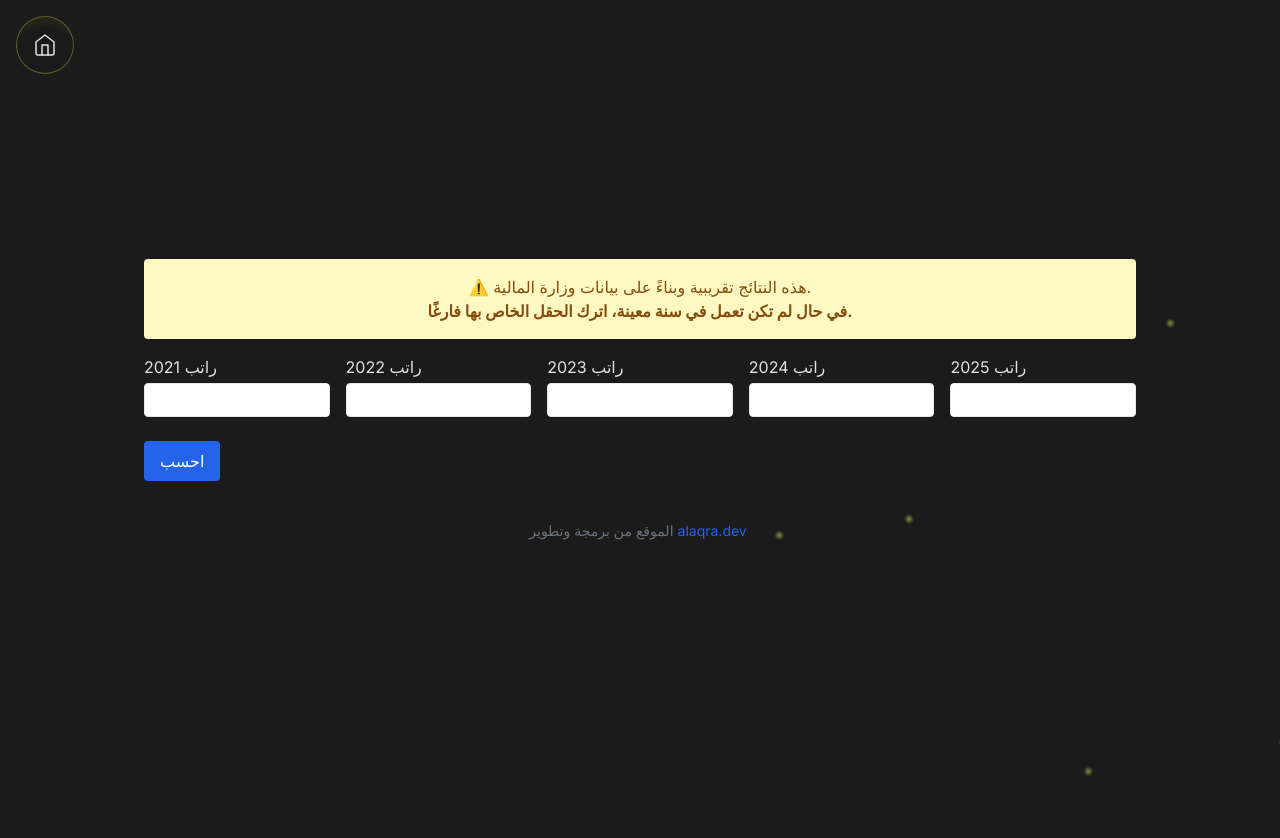
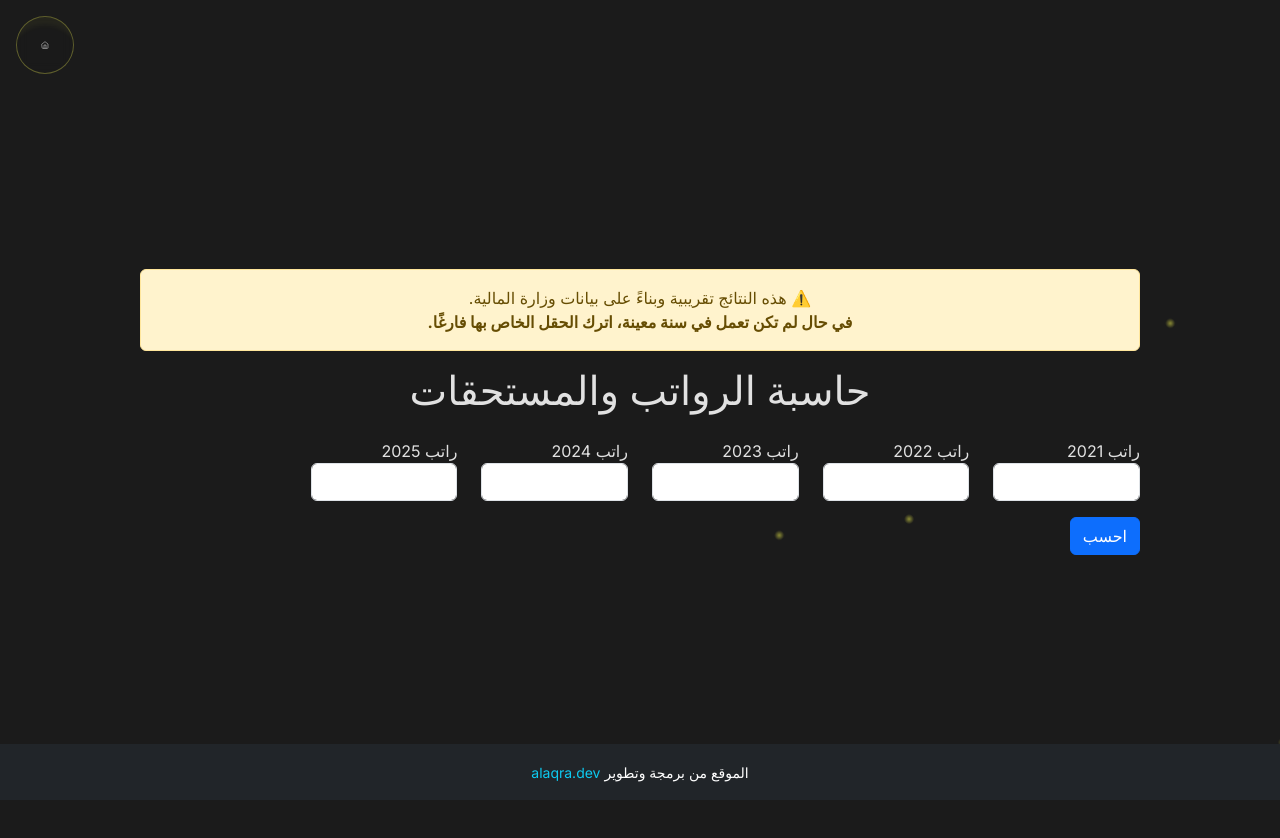
Before and after one commit to alaqrasenpai/AlaqraPortfolio, a Next.js app: page /salarycalc in a window 1280 px wide. Shown: the top 838 px of the page. Before the commit the page ends 800 px from the top, so only its background shows below. Built offline with nearby package versions, Linux system fonts and the light colour scheme.

Commit message:
page single

```diff
--- a/src/app/(sub pages)/salarycalc/page.js
+++ b/src/app/(sub pages)/salarycalc/page.js
@@ -1,9 +1,223 @@
-import SalaryCalculator from "@/components/SalaryCalculator";
+import { useState, useRef } from "react";
+import Head from "next/head";
 
-export default function Home() {
-    return (
-        <main>
-            <SalaryCalculator />
-        </main>
-    );
+const salaryData = {
+  "2021-11": { percent: 0.75 },
+  "2021-12": { percent: 0.8 },
+  "2022-01": { percent: 0.8 },
+  "2022-02": { percent: 0.8 },
+  "2022-03": { percent: 0.8, due: 0.16 },
+  "2022-04": { percent: 0.8, due: 0.2 },
+  "2022-05": { percent: 0.8, due: 0.05 },
+  "2022-06": { percent: 0.8, due: 0.16 },
+  "2022-07": { percent: 0.8, due: 0.1 },
+  "2022-08": { percent: 0.8, due: 0.12 },
+  "2022-09": { percent: 0.8, due: 0.1 },
+  "2022-10": { percent: 0.8, due: 0.06 },
+  "2022-11": { percent: 0.8, due: 0.05 },
+  "2022-12": { percent: 0.8, due: 0.05 },
+  "2023-01": { percent: 0.85 },
+  "2023-02": { percent: 0.8, due: 0.05 },
+  "2023-03": { percent: 1.0 },
+  "2023-04": { percent: 0.8 },
+  "2023-05": { percent: 0.85 },
+  "2023-06": { percent: 0.85 },
+  "2023-07": { percent: 0.85 },
+  "2023-08": { percent: 0.9 },
+  "2023-09": { percent: 0.9 },
+  "2023-10": { percent: 0.5 },
+  "2023-11": { percent: 0.65, due: 0.14 },
+  "2023-12": { percent: 0.6, min: 2000 },
+  "2024-01": { percent: 0.65, min: 2000 },
+  "2024-02": { percent: 0.7, min: 2000 },
+  "2024-03": { percent: 0.5, min: 2000 },
+  "2024-04": { percent: 0.5, min: 2000 },
+  "2024-05": { percent: 0.7, min: 3000 },
+  "2024-06": { percent: 0.7, min: 3000 },
+  "2024-07": { percent: 0.7, min: 3500 },
+  "2024-08": { percent: 0.7, min: 3500 },
+  "2024-09": { percent: 0.7, min: 3500 },
+  "2024-10": { percent: 0.7, min: 3500 },
+  "2024-11": { percent: 0.7, min: 3500 },
+  "2024-12": { percent: 0.7, min: 3500 },
+  "2025-01": { percent: 0.7, min: 3500 },
+  "2025-02": { percent: 0.7, min: 3500 },
+  "2025-03": { percent: 0.7, min: 3500 },
+  "2025-04": { percent: 0.7, min: 3500 },
+};
+
+export default function SalaryCalculator() {
+  const [results, setResults] = useState([]);
+  const [totals, setTotals] = useState({ totalPaid: 0, totalDuePaid: 0, totalDue: 0 });
+  const [showResults, setShowResults] = useState(false);
+
+  const formRef = useRef(null);
+
+  function handleSubmit(e) {
+    e.preventDefault();
+
+    const form = formRef.current;
+    const salaries = {
+      2021: parseFloat(form.salary2021.value) || null,
+      2022: parseFloat(form.salary2022.value) || null,
+      2023: parseFloat(form.salary2023.value) || null,
+      2024: parseFloat(form.salary2024.value) || null,
+      2025: parseFloat(form.salary2025.value) || null,
+    };
+
+    let totalPaid = 0,
+      totalDuePaid = 0,
+      totalDue = 0;
+    let dueAccumulated = 0;
+
+    const rows = [];
+
+    for (const [key, data] of Object.entries(salaryData)) {
+      const [year, month] = key.split("-");
+      const baseSalary = salaries[year];
+      if (!baseSalary) continue;
+
+      const percent = data.percent;
+      const duePercent = data.due || 0;
+      const minSalary = data.min || 0;
+
+      const paid = Math.max(baseSalary * percent, minSalary);
+      const duePaid = baseSalary * duePercent;
+
+      dueAccumulated += baseSalary - paid;
+      dueAccumulated -= duePaid;
+
+      totalPaid += paid;
+      totalDuePaid += duePaid;
+      totalDue = dueAccumulated;
+
+      rows.push({
+        year,
+        month,
+        baseSalary,
+        percent,
+        paid,
+        duePaid,
+        dueAccumulated,
+      });
+    }
+
+    setResults(rows);
+    setTotals({ totalPaid, totalDuePaid, totalDue });
+    setShowResults(true);
+  }
+
+  return (
+    <>
+      <Head>
+        <title>حساب المستحقات والرواتب</title>
+        <meta charSet="UTF-8" />
+        <meta name="viewport" content="width=device-width, initial-scale=1" />
+        {/* Bootstrap CSS CDN */}
+        <link
+          href="https://cdn.jsdelivr.net/npm/bootstrap@5.3.0/dist/css/bootstrap.min.css"
+          rel="stylesheet"
+        />
+      </Head>
+
+      <style>{`
+        body {
+          direction: rtl;
+          background-color: #f8f9fa;
+          padding-bottom: 100px;
+        }
+        table th, table td {
+          text-align: center;
+          white-space: nowrap;
+        }
+        @media (max-width: 767px) {
+          .year-input {
+            margin-bottom: 15px;
+          }
+        }
+      `}</style>
+
+      <div className="container mt-4">
+        <div className="alert alert-warning text-center" role="alert">
+          ⚠️ هذه النتائج تقريبية وبناءً على بيانات وزارة المالية.
+          <br />
+          <strong>في حال لم تكن تعمل في سنة معينة، اترك الحقل الخاص بها فارغًا.</strong>
+        </div>
+
+        <h1 className="mb-4 text-center">حاسبة الرواتب والمستحقات</h1>
+
+        <form id="salary-form" onSubmit={handleSubmit} ref={formRef}>
+          <div className="row">
+            {[2021, 2022, 2023, 2024, 2025].map((year) => (
+              <div key={year} className="col-12 col-sm-6 col-md-2 year-input">
+                <label>راتب {year}</label>
+                <input type="number" className="form-control" name={`salary${year}`} />
+              </div>
+            ))}
+          </div>
+          <button type="submit" className="btn btn-primary mt-3">
+            احسب
+          </button>
+        </form>
+
+        {showResults && (
+          <div className="mt-4" id="results">
+            <h3>النتائج:</h3>
+            <div className="table-responsive">
+              <table className="table table-bordered">
+                <thead className="table-dark">
+                  <tr>
+                    <th>السنة</th>
+                    <th>الشهر</th>
+                    <th>الراتب الأصلي</th>
+                    <th>النسبة المصروفة</th>
+                    <th>المبلغ المصروف</th>
+                    <th>المستحقات المصروفة</th>
+                    <th>المتبقي من المستحقات</th>
+                  </tr>
+                </thead>
+                <tbody>
+                  {results.map((row, i) => (
+                    <tr key={i}>
+                      <td>{row.year}</td>
+                      <td>{row.month}</td>
+                      <td>{row.baseSalary}</td>
+                      <td>{(row.percent * 100).toFixed(0)}%</td>
+                      <td>{row.paid.toFixed(2)}</td>
+                      <td>{row.duePaid > 0 ? row.duePaid.toFixed(2) : "-"}</td>
+                      <td>{row.dueAccumulated.toFixed(2)}</td>
+                    </tr>
+                  ))}
+                </tbody>
+                <tfoot className="table-secondary">
+                  <tr>
+                    <th colSpan={4}>الإجمالي</th>
+                    <th>{totals.totalPaid.toFixed(2)}</th>
+                    <th>{totals.totalDuePaid.toFixed(2)}</th>
+                    <th>{totals.totalDue.toFixed(2)}</th>
+                  </tr>
+                </tfoot>
+              </table>
+            </div>
+          </div>
+        )}
+      </div>
+
+      <footer className="text-center mt-5 py-3 bg-dark text-white fixed-bottom">
+        <div className="container">
+          <small>
+            الموقع من برمجة وتطوير{" "}
+            <a
+              href="https://alaqra.dev/"
+              className="text-info text-decoration-none"
+              target="_blank"
+              rel="noopener noreferrer"
+            >
+              alaqra.dev
+            </a>
+          </small>
+        </div>
+      </footer>
+    </>
+  );
 }
```
